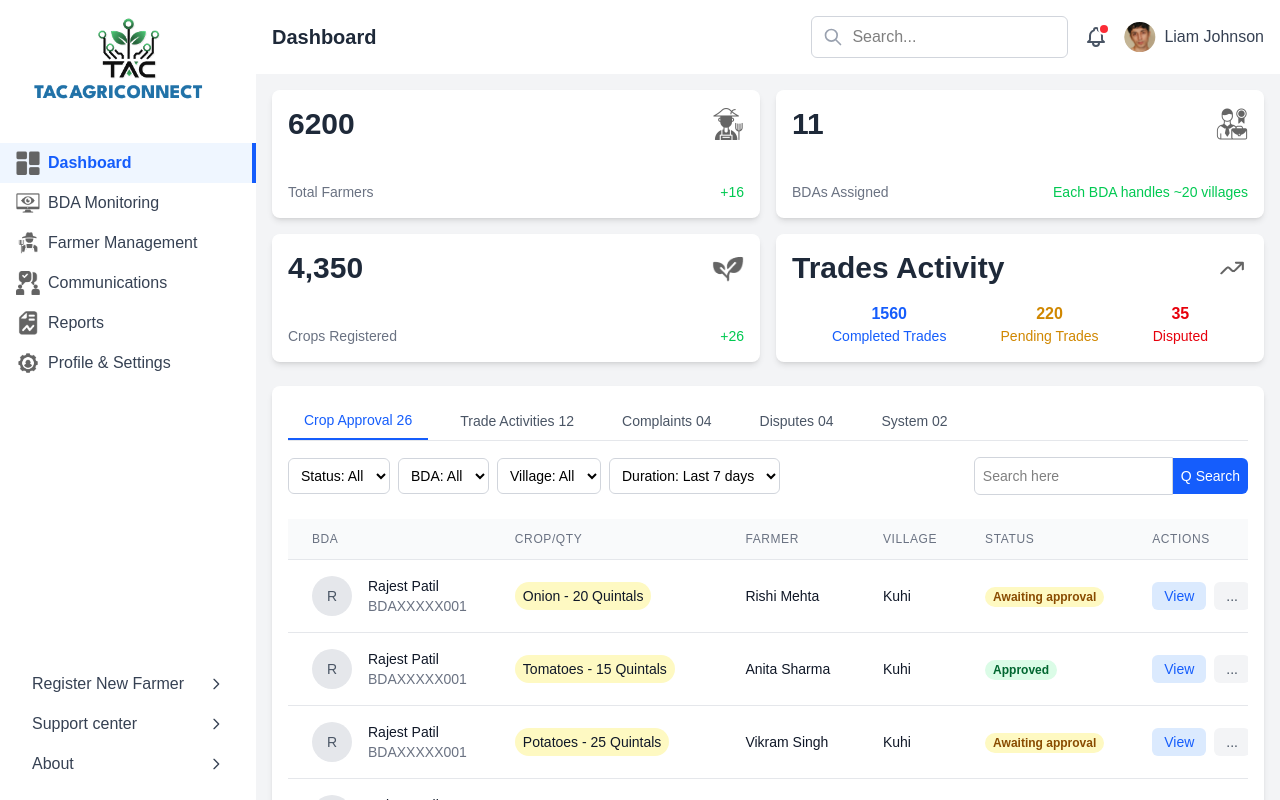
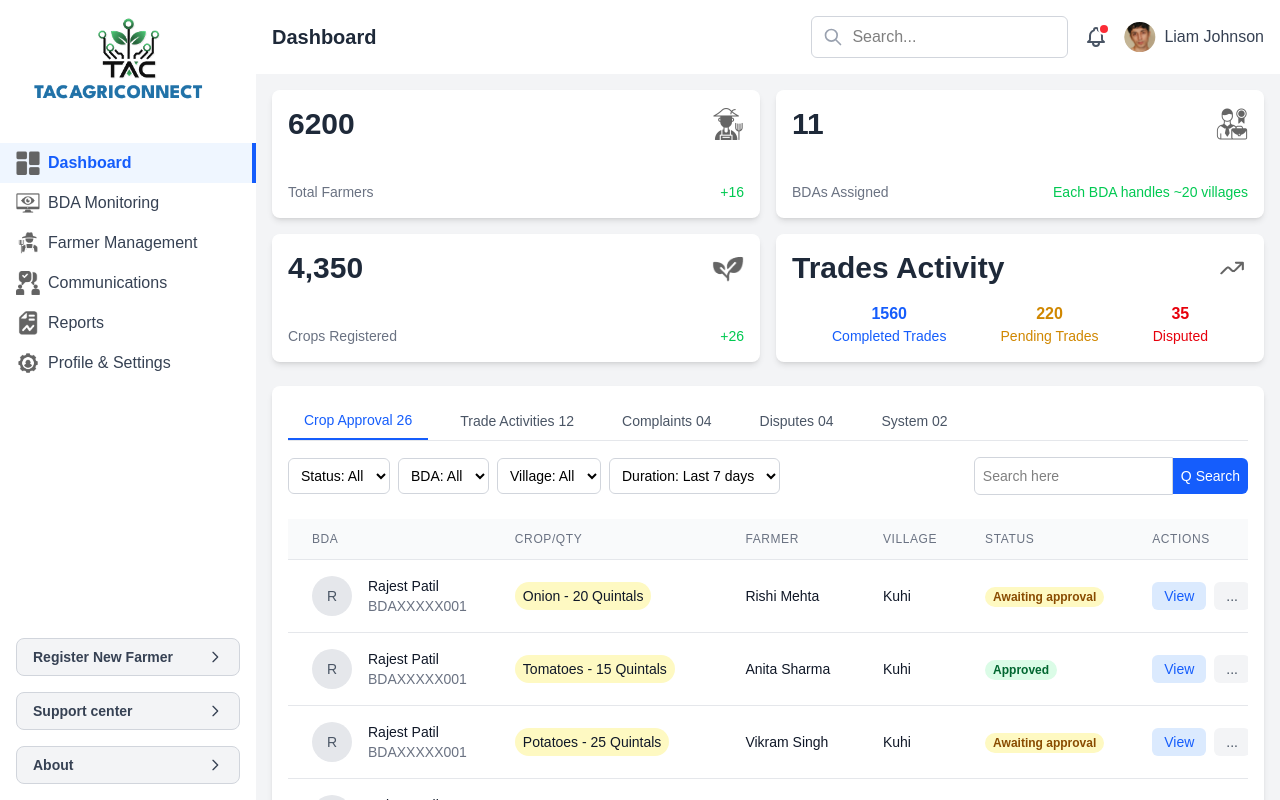
Before and after one commit to Technology-Agriculture-Creater/TAC-Admin-Panel, a Next.js app in the folder client/: page / in a window 1280 px wide. Built offline with nearby package versions, Linux system fonts and the light colour scheme.

Commit message:
style(Sidebar): improve styling of bottom navigation items
- Add gap between navigation items
- Apply consistent styling with background, border and bold text

```diff
--- a/client/src/components/Sidebar.tsx
+++ b/client/src/components/Sidebar.tsx
@@ -85,8 +85,8 @@ const Sidebar = () => {
         </ul>
       </nav>
       <div className="mt-auto p-4">
-        <ul>
-          <li className="flex items-center justify-between rounded-lg px-4 py-2 text-gray-700 hover:bg-gray-100 cursor-pointer">
+        <ul className="flex flex-col gap-4">
+          <li className="flex bg-gray-100 border border-gray-300 font-bold text-sm items-center justify-between rounded-lg px-4 py-2 text-gray-700 hover:bg-gray-100 cursor-pointer">
             Register New Farmer
             <svg
               className="h-4 w-4"
@@ -103,7 +103,7 @@ const Sidebar = () => {
               ></path>
             </svg>
           </li>
-          <li className="flex items-center justify-between rounded-lg px-4 py-2 text-gray-700 hover:bg-gray-100 cursor-pointer">
+          <li className="flex bg-gray-100 border border-gray-300 font-bold text-sm items-center justify-between rounded-lg px-4 py-2 text-gray-700 hover:bg-gray-100 cursor-pointer">
             Support center
             <svg
               className="h-4 w-4"
@@ -120,7 +120,7 @@ const Sidebar = () => {
               ></path>
             </svg>
           </li>
-          <li className="flex items-center justify-between rounded-lg px-4 py-2 text-gray-700 hover:bg-gray-100 cursor-pointer">
+          <li className="flex bg-gray-100 border border-gray-300 font-bold text-sm items-center justify-between rounded-lg px-4 py-2 text-gray-700 hover:bg-gray-100 cursor-pointer">
             About
             <svg
               className="h-4 w-4"
```
